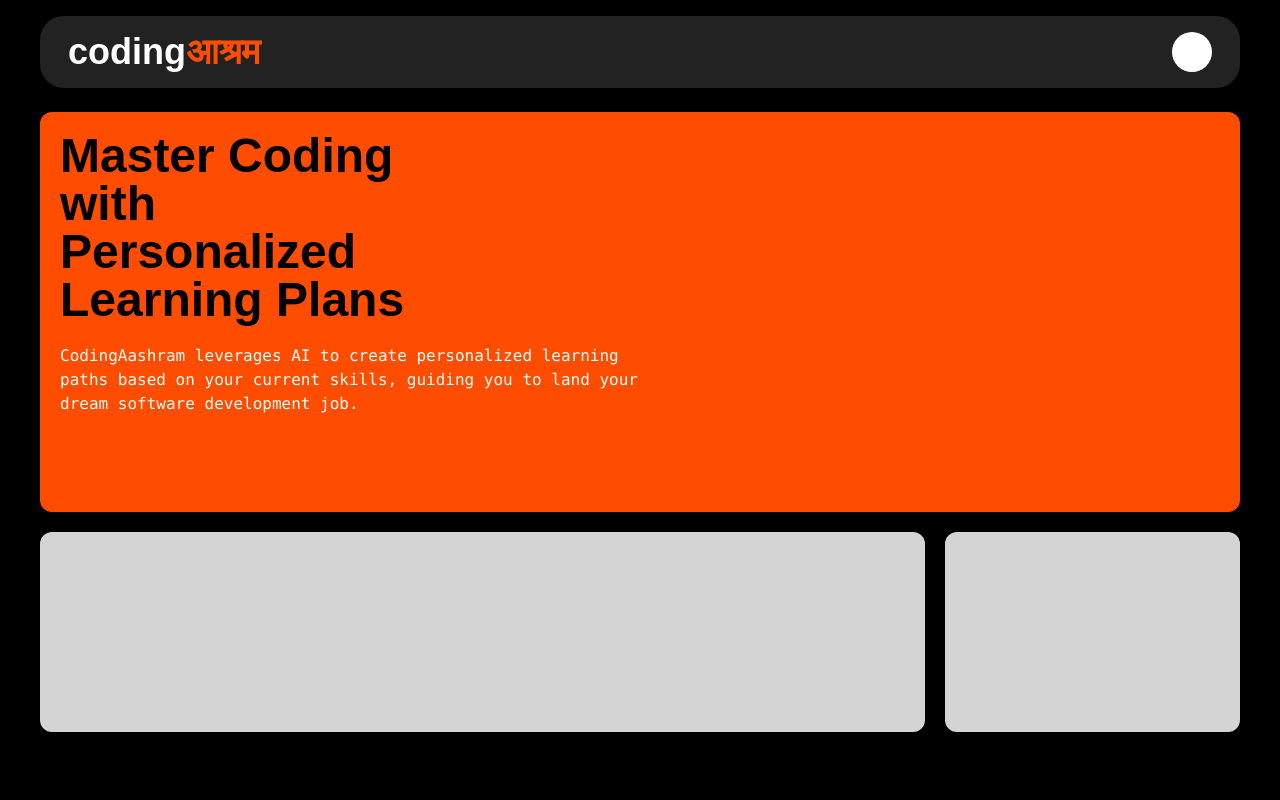
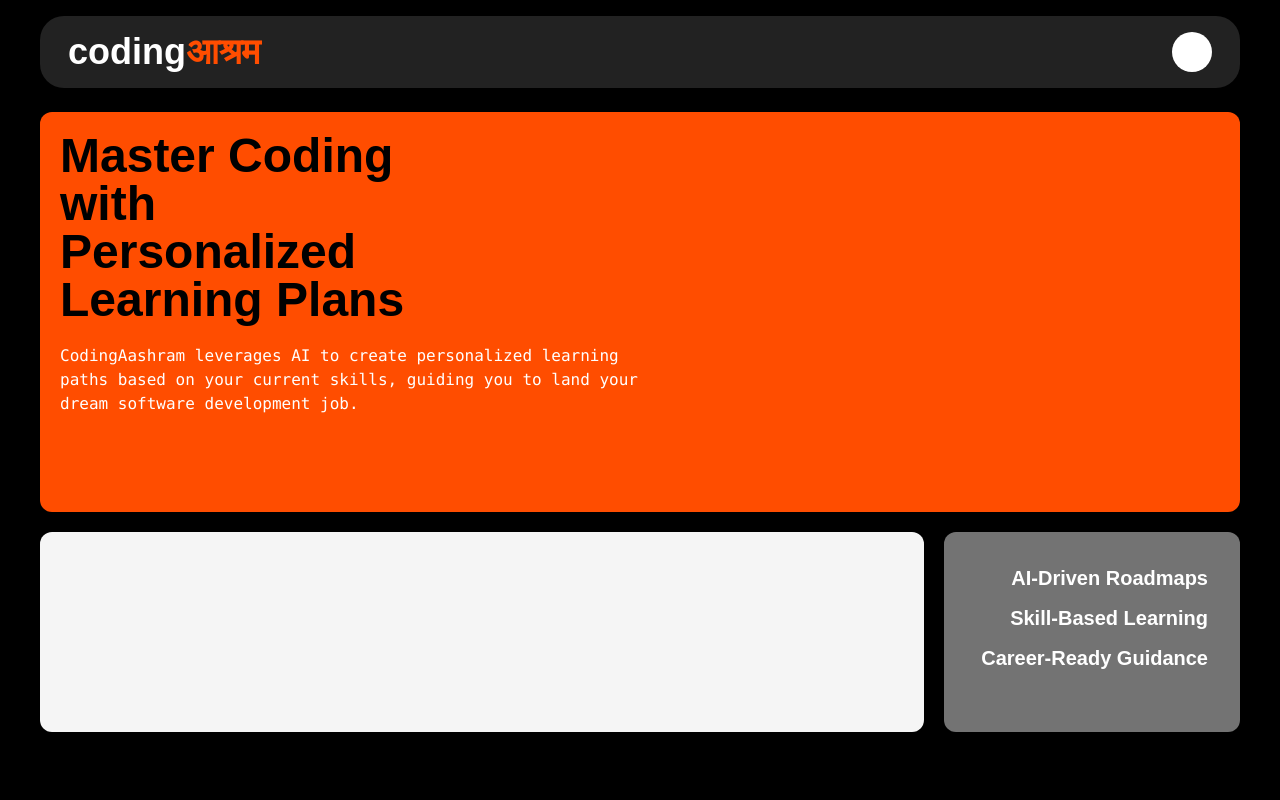
Before and after one commit to Swayanshu004/CODINGAASHRAM-FRONTEND, a Next.js app: page / in a window 1280 px wide. Shown: the top 800 px of the page. Built offline with nearby package versions, Linux system fonts and the light colour scheme.

Commit message:
redesign landing page - hero section

```diff
--- a/src/app/page.tsx
+++ b/src/app/page.tsx
@@ -12,9 +12,14 @@
         <p className="md:w-1/2 font-mono mt-5">CodingAashram leverages AI to create personalized learning paths based on your current skills, guiding you to land your dream software development job.</p>
         </div>
         <div className="h-1/4 mx-10 my-5 rounded-xl flex gap-5">
-          <div className="h-full w-3/4 rounded-xl bg-neutral-300">
+          <div className="h-full w-3/4 rounded-xl bg-neutral-100">
           </div>
-          <div className="h-full w-1/4 rounded-xl bg-neutral-300">
+          <div className="h-full w-1/4 rounded-xl bg-neutral-500 p-5">
+            <ul className="">
+              <li className="text-white text-xl font-semibold text-right m-3">AI-Driven Roadmaps</li>
+              <li className="text-white text-xl font-semibold text-right m-3">Skill-Based Learning</li>
+              <li className="text-white text-xl font-semibold text-right m-3">Career-Ready Guidance</li>
+            </ul>
           </div>
         </div>
       </div>
```
